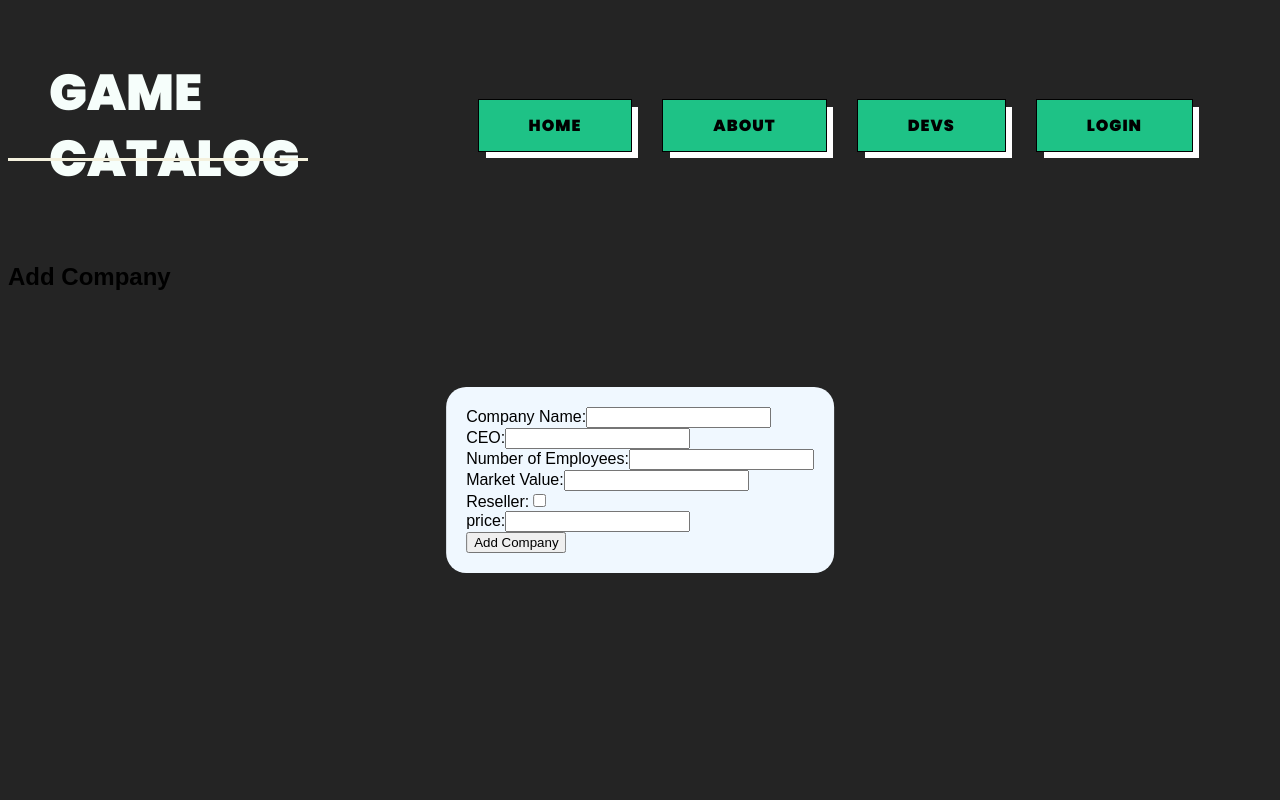
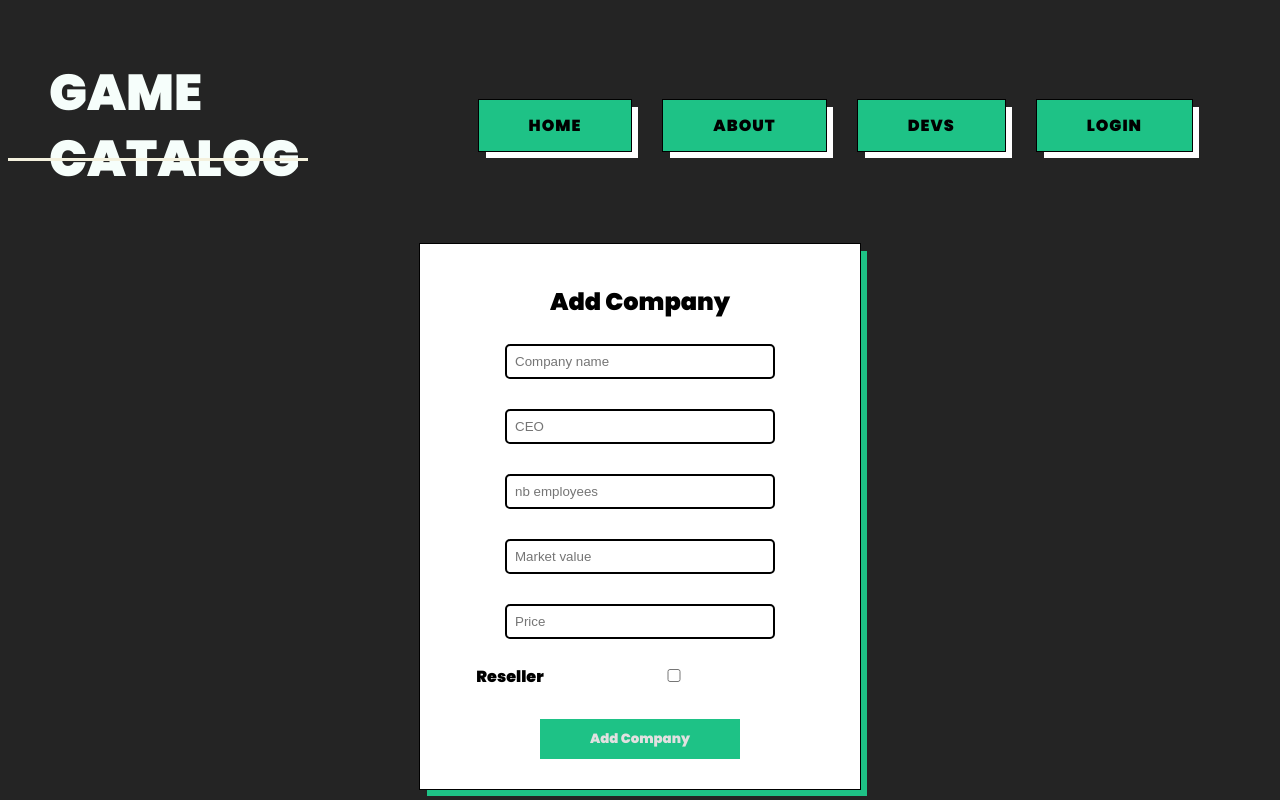
Before and after one commit to arthur-gtgn/Game-Catalog, a Vue app: page /AddCompany/1 in a window 1280 px wide. Built offline with nearby package versions, Linux system fonts and the light colour scheme; no server answers; some icons are missing; the HTML template or start-up script is replaced by a standard one.

Commit message:
css finished

```diff
--- a/src/components/AddCompany.vue
+++ b/src/components/AddCompany.vue
@@ -1,41 +1,42 @@
 <template>
     <div>
         <SiteTopBar />
-        <h2>Add Company</h2>
-        <form @submit.prevent="submitCompany">
+        <form @submit.prevent="submitCompany" class = "form-company">
+            <h2 class="edit-company-title">Add Company</h2>
             <div class="form-group">
-                <label for="company_name">Company Name:</label>
-                <input v-model="newCompany.company_name" type="text" required />
+                <label for="company_name"></label>
+                <input v-model="newCompany.company_name" type="text" required placeholder="Company name"/>
             </div>
             <div class="form-group">
-                <label for="ceo">CEO:</label>
-                <input v-model="newCompany.ceo" type="text" required />
+                <label for="ceo"></label>
+                <input v-model="newCompany.ceo" type="text" required placeholder="CEO"/>
             </div>
             <div class="form-group">
-                <label for="nb_employees">Number of Employees:</label>
+                <label for="nb_employees"></label>
                 <input
                     v-model="newCompany.nb_employees"
                     type="number"
-                    required
+                    required placeholder="nb employees"
                 />
             </div>
             <div class="form-group">
-                <label for="market_value">Market Value:</label>
+                <label for="market_value"></label>
                 <input
                     v-model="newCompany.market_value"
                     type="number"
-                    required
+                    required placeholder="Market value"
                 />
             </div>
+
             <div class="form-group">
-                <label for="reseller">Reseller:</label>
+                <label for="price"></label>
+                <input v-model="newCompany.price" type="number" required placeholder="Price" />
+            </div>
+            <div class="form-group">
+                <label for="reseller">Reseller</label>
                 <input v-model="newCompany.reseller" type="checkbox" />
             </div>
-            <div class="form-group">
-                <label for="price">price:</label>
-                <input v-model="newCompany.price" type="number" required />
-            </div>
-            <button type="submit">Add Company</button>
+            <button type="submit" class="submit">Add Company</button>
         </form>
     </div>
 </template>
@@ -104,13 +105,104 @@ export default {
 </script>
 
 <style scoped>
-form {
+.form-company {
+    font-family: "Poppins", sans-serif;
+    font-weight: var(--p);
+    background-color: white;
+    display: flex;
+    flex-direction: column;
+    align-items: center;
+    justify-content: center;
+    padding: 20px;
+    width:400px;
+    margin: auto;
+    position: relative;
+    border: 1px solid black;
+}
+
+
+.form-company:after {
+    content: "";
+    background-color: var(--primary);
+    width: 100%;
+    z-index: -1;
     position: absolute;
+    height: 100%;
+    top: 0px;
+    left: 0px;
+    transition: 0.2s;
+    top: 7px;
+    left: 7px;
+}
+.form-group {
+  margin-bottom: 20px;
+}
+.form-company input {
+    width: 250px;
+    margin: 5px;
+    border: none;
+    background: none;
+    position: relative;
+    border: 2px solid black;
+    border-radius: 5px;
+    padding: 0.5rem;
+}
+
+.form-company textarea {
+    font-family: "Arial", sans-serif;
+    width: 250px;
+    border: none;
+    background: none;
+    position: relative;
+    border: 2px solid black;
+    border-radius: 5px;
+    padding: 0.5rem;
+}
+.submit {
+    font-family: "Poppins", sans-serif;
+    font-weight: var(--p);
+    margin-top: 10px;
+    padding: 10px;
+    width: 200px;
+    background-color: var(--primary);
+    color: rgb(225, 224, 224);
+    border: none;
+    cursor: pointer;
+    margin: 10px;
+}
+h2 {
+    color: var(--text);
+    font-family: "Gill Sans", "Gill Sans MT", Calibri, "Trebuchet MS",
+        sans-serif;
+    text-align: justify;
     padding: 20px;
-    top: 60%;
-    left: 50%;
-    transform: translate(-50%, -50%);
-    background-color: aliceblue;
-    border-radius: 20px;
+}
+
+.edit-company-title {
+    color: black;
+    font-family: "Poppins", sans-serif;
+    padding: 0px;
+}
+button {
+    margin: 20px;
+    font-family: "Poppins", sans-serif;
+    padding: 10px;
+    cursor: pointer;
+    background-color: black;
+    color: white;
+    outline: 2px solid white;
+    border: none;
+}
+.submit {
+    font-family: "Poppins", sans-serif;
+    font-weight: var(--p);
+    margin-top: 10px;
+    padding: 10px;
+    width: 200px;
+    background-color: var(--primary);
+    color: rgb(225, 224, 224);
+    border: none;
+    cursor: pointer;
+    margin: 10px;
 }
 </style>
--- a/src/components/AddGame.vue
+++ b/src/components/AddGame.vue
@@ -1,24 +1,25 @@
 <template>
     <SiteTopBar />
     <div>
-        <h2>Add a new game</h2>
-        <form @submit.prevent="addGame">
-            <label for="game_name">Name of the game:</label>
-            <input type="text" v-model="newGame.game_name" required />
 
-            <label for="category">Category:</label>
-            <input type="text" v-model="newGame.category" required />
+        <form @submit.prevent="addGame" class ="form-game">
+          <h2 class="edit-game-title">Add a new game</h2>
+          <label for="game_name"></label>
+            <input type="text" v-model="newGame.game_name" required placeholder="Name game" />
 
-            <label for="release_date">Release date</label>
-            <input type="date" v-model="newGame.release_date" required />
+            <label for="category"></label>
+            <input type="text" v-model="newGame.category" required placeholder="Category"/>
 
-            <label for="age_rating">Age classification:</label>
-            <input type="number" v-model="newGame.age_rating" required />
+            <label for="release_date"></label>
+            <input type="date" v-model="newGame.release_date" required placeholder="Release date"/>
 
-            <label for="description">Description:</label>
-            <textarea v-model="newGame.description" required></textarea>
+            <label for="age_rating" ></label>
+            <input type="number" v-model="newGame.age_rating" required placeholder="Age rating" />
 
-            <button type="submit">Add Game</button>
+            <label for="description"></label>
+            <textarea v-model="newGame.description" required placeholder="Description"></textarea>
+
+            <button type="submit" class="submit">Add Game</button>
         </form>
     </div>
 </template>
@@ -72,13 +73,104 @@ export default {
 </script>
 
 <style scoped>
-form {
+.form-game {
+    font-family: "Poppins", sans-serif;
+    font-weight: var(--p);
+    background-color: white;
+    display: flex;
+    flex-direction: column;
+    align-items: center;
+    justify-content: center;
+    padding: 20px;
+    width:400px;
+    margin: auto;
+    position: relative;
+    border: 1px solid black;
+}
+
+
+.form-game:after {
+    content: "";
+    background-color: var(--primary);
+    width: 100%;
+    z-index: -1;
     position: absolute;
+    height: 100%;
+    top: 0px;
+    left: 0px;
+    transition: 0.2s;
+    top: 7px;
+    left: 7px;
+}
+.form-game label{
+  margin-bottom: 20px;
+}
+.form-game input {
+    width: 250px;
+    margin: 5px;
+    border: none;
+    background: none;
+    position: relative;
+    border: 2px solid black;
+    border-radius: 5px;
+    padding: 0.5rem;
+}
+
+.form-game textarea {
+    font-family: "Arial", sans-serif;
+    width: 250px;
+    border: none;
+    background: none;
+    position: relative;
+    border: 2px solid black;
+    border-radius: 5px;
+    padding: 0.5rem;
+}
+.submit {
+    font-family: "Poppins", sans-serif;
+    font-weight: var(--p);
+    margin-top: 10px;
+    padding: 10px;
+    width: 200px;
+    background-color: var(--primary);
+    color: rgb(225, 224, 224);
+    border: none;
+    cursor: pointer;
+    margin: 10px;
+}
+h2 {
+    color: var(--text);
+    font-family: "Gill Sans", "Gill Sans MT", Calibri, "Trebuchet MS",
+        sans-serif;
+    text-align: justify;
     padding: 20px;
-    top: 60%;
-    left: 50%;
-    transform: translate(-50%, -50%);
-    background-color: aliceblue;
-    border-radius: 20px;
+}
+
+.edit-game-title {
+    color: black;
+    font-family: "Poppins", sans-serif;
+    padding: 0px;
+}
+button {
+    margin: 20px;
+    font-family: "Poppins", sans-serif;
+    padding: 10px;
+    cursor: pointer;
+    background-color: black;
+    color: white;
+    outline: 2px solid white;
+    border: none;
+}
+.submit {
+    font-family: "Poppins", sans-serif;
+    font-weight: var(--p);
+    margin-top: 10px;
+    padding: 10px;
+    width: 200px;
+    background-color: var(--primary);
+    color: rgb(225, 224, 224);
+    border: none;
+    cursor: pointer;
+    margin: 10px;
 }
 </style>
--- a/src/components/EditCompany.vue
+++ b/src/components/EditCompany.vue
@@ -2,8 +2,9 @@
   <div>
     <SiteTopBar />
     <div class="edit-company">
-      <h2>Edit Company</h2>
-      <form @submit.prevent="updateCompany">
+
+      <form @submit.prevent="updateCompany" class="form-game">
+        <h2 class ="edit-game-title">Edit Company</h2>
         <div class="form-group">
           <label for="company_name">Company Name:</label>
           <input v-model="newCompany.company_name" type="text" required />
@@ -28,7 +29,7 @@
           <label for="price">Price:</label>
           <input v-model="newCompany.price" type="number" step="any"  required />
         </div>
-        <button type="submit">Update Company</button>
+        <button type="submit" class="submit">Update Company</button>
       </form>
     </div>
   </div>
@@ -100,35 +101,103 @@ export default {
   margin: 20px;
 }
 
-form {
-  position: absolute;
-  padding: 20px;
-  top: 60%;
-  left: 50%;
-  transform: translate(-50%, -50%);
-  background-color: aliceblue;
-  border-radius: 20px;
+
+.form-game {
+    font-family: "Poppins", sans-serif;
+    font-weight: var(--p);
+    background-color: white;
+    display: flex;
+    flex-direction: column;
+    align-items: center;
+    justify-content: center;
+    padding: 20px;
+    width:500px;
+    margin: auto;
+    position: relative;
+    border: 1px solid black;
 }
 
-label {
-  padding: 10px;
-  font-weight: bold;
+
+.form-game:after {
+    content: "";
+    background-color: var(--primary);
+    width: 100%;
+    z-index: -1;
+    position: absolute;
+    height: 100%;
+    top: 0px;
+    left: 0px;
+    transition: 0.2s;
+    top: 7px;
+    left: 7px;
 }
 
-input {
-  width: 90%;
-  padding: 10px;
+.form-game input {
+    width: 250px;
+    margin: 5px;
+    border: none;
+    background: none;
+    position: relative;
+    border: 2px solid black;
+    border-radius: 5px;
+    padding: 0.5rem;
 }
 
-button {
-  background-color: #3498db;
-  color: white;
-  padding: 10px;
-  cursor: pointer;
-  border: none;
+.form-game textarea {
+    font-family: "Arial", sans-serif;
+    width: 250px;
+    border: none;
+    background: none;
+    position: relative;
+    border: 2px solid black;
+    border-radius: 5px;
+    padding: 0.5rem;
+}
+.update-game {
+    font-family: "Poppins", sans-serif;
+    font-weight: var(--p);
+    margin-top: 10px;
+    padding: 10px;
+    width: 200px;
+    background-color: var(--primary);
+    color: rgb(225, 224, 224);
+    border: none;
+    cursor: pointer;
+    margin: 10px;
+}
+h2 {
+    color: var(--text);
+    font-family: "Gill Sans", "Gill Sans MT", Calibri, "Trebuchet MS",
+        sans-serif;
+    text-align: justify;
+    padding: 20px;
 }
 
-button:hover {
-  background-color: #2980b9;
+.edit-game-title {
+    color: black;
+    font-family: "Poppins", sans-serif;
+    padding: 0px;
+}
+button {
+    margin: 20px;
+    font-family: "Poppins", sans-serif;
+    padding: 10px;
+    cursor: pointer;
+    background-color: black;
+    color: white;
+    outline: 2px solid white;
+    border: none;
+}
+.submit {
+    font-family: "Poppins", sans-serif;
+    font-weight: var(--p);
+    margin-top: 10px;
+    padding: 10px;
+    width: 200px;
+    background-color: var(--primary);
+    color: rgb(225, 224, 224);
+    border: none;
+    cursor: pointer;
+    margin: 10px;
 }
 </style>
--- a/src/components/EditReview.vue
+++ b/src/components/EditReview.vue
@@ -153,7 +153,16 @@ h2 {
     text-align: justify;
     padding: 20px;
 }
-
+button {
+    margin: 20px;
+    font-family: "Poppins", sans-serif;
+    padding: 10px;
+    cursor: pointer;
+    background-color: black;
+    color: white;
+    outline: 2px solid white;
+    border: none;
+}
 .edit-review-title {
     color: black;
     font-family: "Poppins", sans-serif;
```
Also changed, not shown: src/components/EditGame.vue (+94 -30 lines), 1 other file (tests, documents, lock files or other folders).
